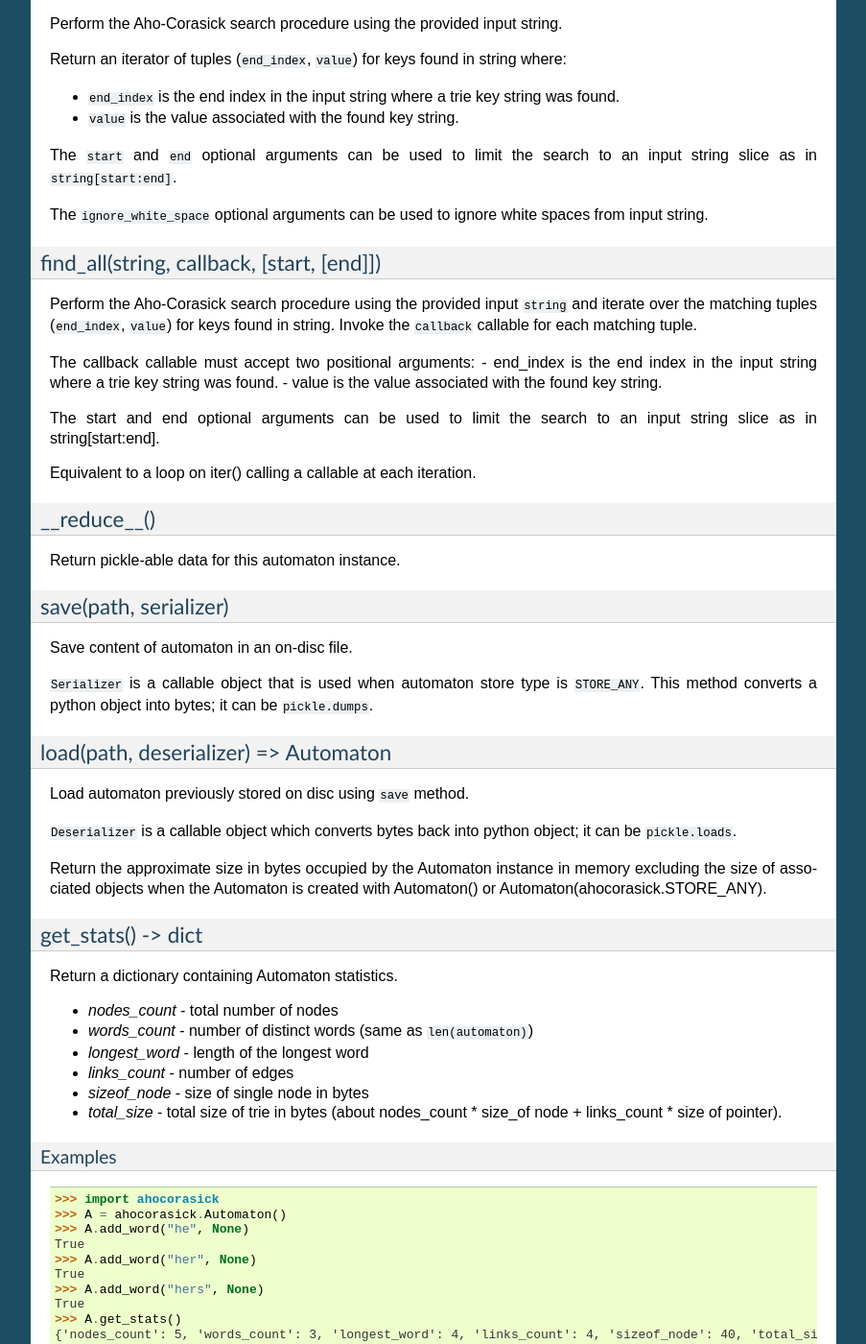
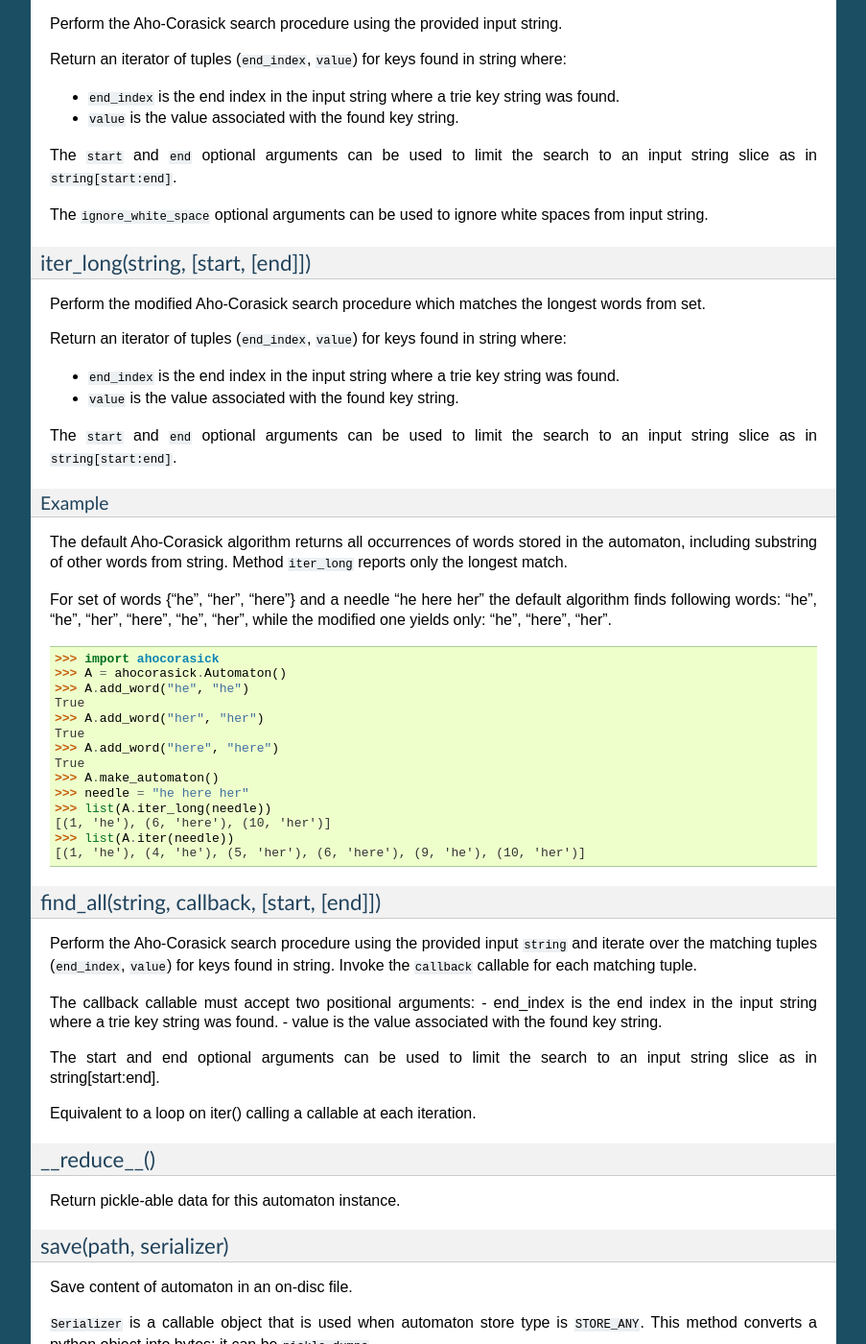
Before and after one commit to WojciechMula/pyahocorasick, a Sphinx documentation site: the page built from docs/index.rst, in a window 1280 px wide and 1400 px high, scrolled down 16213 px. Shown: the whole window at 96% size, without its empty margins (198-1101 px from the left). Built offline with Sphinx 7.4.7, drawn with Linux system fonts in a browser that asks for light colours; some of the changed text lies outside the part shown.

Commit message:
Add documentation for iter_long

```diff
--- /dev/null
+++ b/docs/automaton_iter_long.rst
@@ -0,0 +1,44 @@
+iter_long(string, [start, [end]])
+----------------------------------------------------------------------
+
+Perform the modified Aho-Corasick search procedure which matches
+the longest words from set.
+
+Return an iterator of tuples (``end_index``, ``value``) for keys found in
+string where:
+
+- ``end_index`` is the end index in the input string where a trie key
+  string was found.
+- ``value`` is the value associated with the found key string.
+
+The ``start`` and ``end`` optional arguments can be used to limit the search
+to an input string slice as in ``string[start:end]``.
+
+
+Example
+~~~~~~~~~~~~~~~~~~~~~~~~~~~~~~~~~~~~~~~~~~~~~~~~~~
+
+The default Aho-Corasick algorithm returns all occurrences of words stored
+in the automaton, including substring of other words from string. Method
+``iter_long`` reports only the longest match.
+
+For set of words {"he", "her", "here"} and a needle "he here her" the
+default algorithm finds following words: "he", "he", "her", "here", "he",
+"her", while the modified one yields only: "he", "here", "her".
+
+.. code:: python
+
+    >>> import ahocorasick
+    >>> A = ahocorasick.Automaton()
+    >>> A.add_word("he", "he")
+    True
+    >>> A.add_word("her", "her")
+    True
+    >>> A.add_word("here", "here")
+    True
+    >>> A.make_automaton()
+    >>> needle = "he here her"
+    >>> list(A.iter_long(needle))
+    [(1, 'he'), (6, 'here'), (10, 'her')]
+    >>> list(A.iter(needle))
+    [(1, 'he'), (4, 'he'), (5, 'her'), (6, 'here'), (9, 'he'), (10, 'her')]
--- a/docs/index.rst
+++ b/docs/index.rst
@@ -363,6 +363,7 @@ API Reference
 .. include:: automaton_values.rst
 .. include:: automaton_make_automaton.rst
 .. include:: automaton_iter.rst
+.. include:: automaton_iter_long.rst
 .. include:: automaton_find_all.rst
 .. include:: automaton___reduce__.rst
 .. include:: automaton_save.rst
```
Also changed, not shown: 2 other files.
